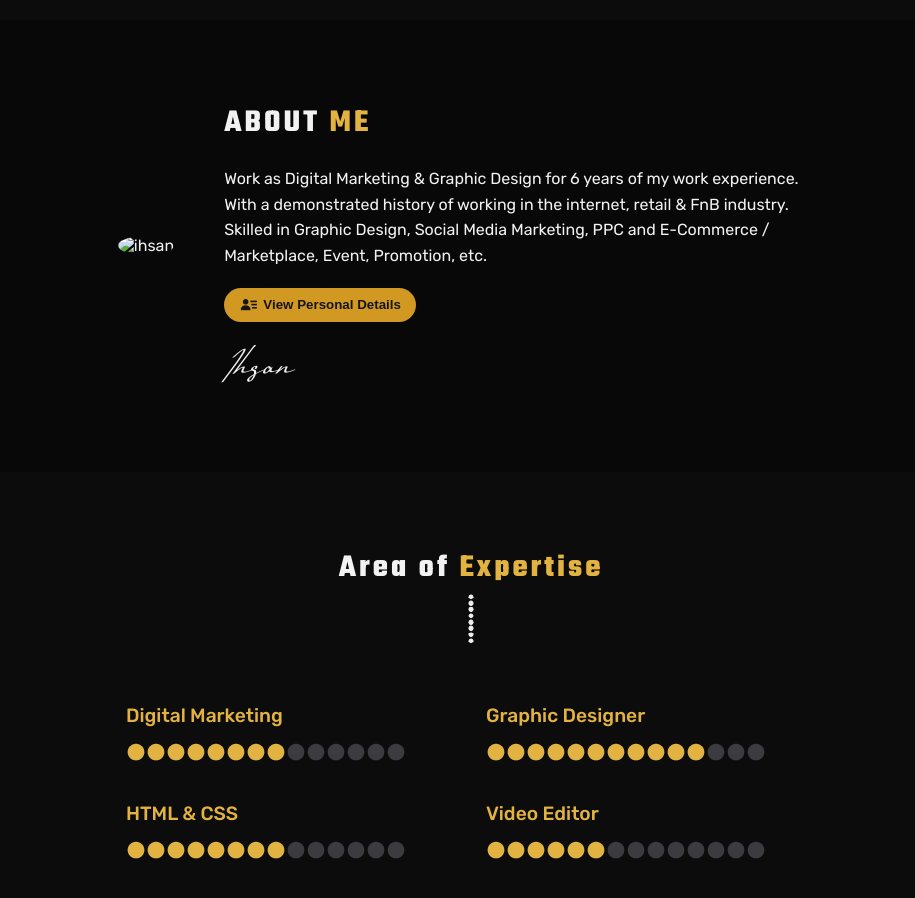
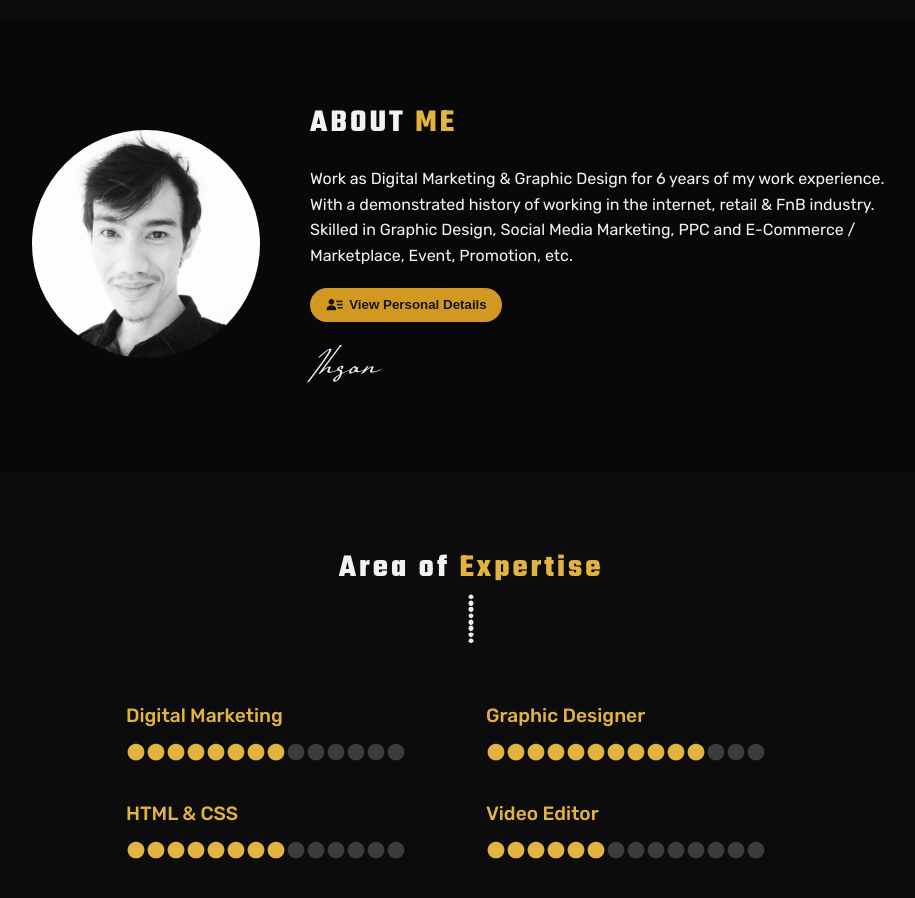
Before and after one commit to coihsan/karsa-mahasura-template, a plain HTML site: page index.html in a window 1280 px wide. Shown: the part 780-1678 px from the top of the page, without its empty margins (169-1084 px from the left). Drawn offline with nearby package versions, Linux system fonts and the light colour scheme; the site is published under a folder, as on GitHub Pages, so addresses that start at the root find nothing.

Commit message:
Update index.html

```diff
--- a/index.html
+++ b/index.html
@@ -98,7 +98,7 @@ height="0" width="0" style="display:none;visibility:hidden"></iframe></noscript>
 
     <section class="aboutme-section" id="aboutme">
         <div class="aboutme-container reveal">
-          <figure class="foto-profil"><img src="/img/yellow.png" alt="ihsan"></figure>
+          <figure class="foto-profil"><img src="img/yellow.png" alt="ihsan"></figure>
           <div class="aboutme-body">
             <div class="aboutme-title text-left uppercase"><h4>About <span class="green-text">Me</span></h4></div>
             <div class="aboutme-description">Work as Digital Marketing & Graphic Design for 6 years of my work experience. With a demonstrated history of working in the internet, retail & FnB industry. Skilled in Graphic Design, Social Media Marketing, PPC and E-Commerce / Marketplace, Event, Promotion, etc.</div>
```
